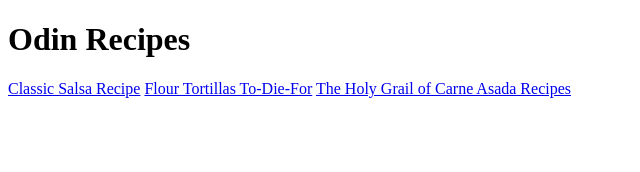
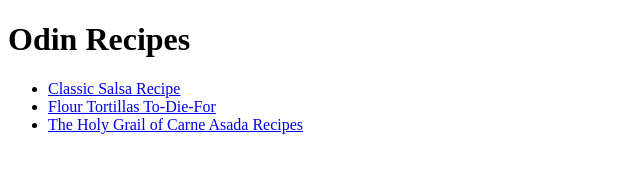
Before and after one commit to ampdavison/odin-recipes, a plain HTML site: page index.html in a window 1280 px wide. Shown: the whole page, without its empty margins (0-640 px from the left). Drawn offline with Linux system fonts and the light colour scheme.

Commit message:
Format imgs correctly on recipe pages and ul for index.html

```diff
--- a/index.html
+++ b/index.html
@@ -8,8 +8,10 @@
 </head>
 <body>
     <h1>Odin Recipes</h1>
-    <a href="/recipes/salsa.html">Classic Salsa Recipe</a>
-    <a href="/recipes/tortillas.html">Flour Tortillas To-Die-For</a>
-    <a href="/recipes/carne-asada.html">The Holy Grail of Carne Asada Recipes</a>
+    <ul>
+    <li><a href="../recipes/salsa.html">Classic Salsa Recipe</a></li>
+    <li><a href="../recipes/tortillas.html">Flour Tortillas To-Die-For</a></li>
+    <li><a href="../recipes/carne-asada.html">The Holy Grail of Carne Asada Recipes</a></li>
+</ul>
 </body>
 </html>
```
Also changed, not shown: recipes/carne-asada.html (+1 -1 lines), recipes/salsa.html (+1 -1 lines), recipes/tortillas.html (+1 -1 lines).
